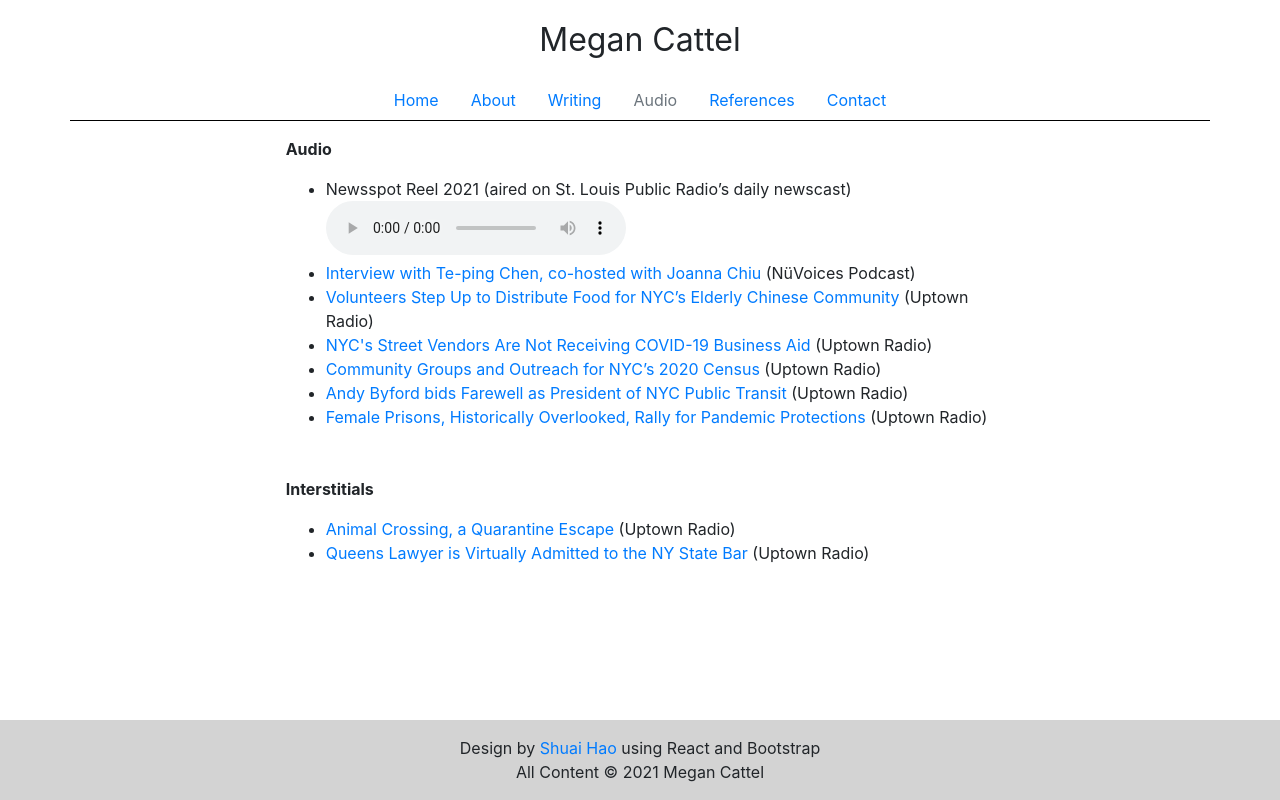
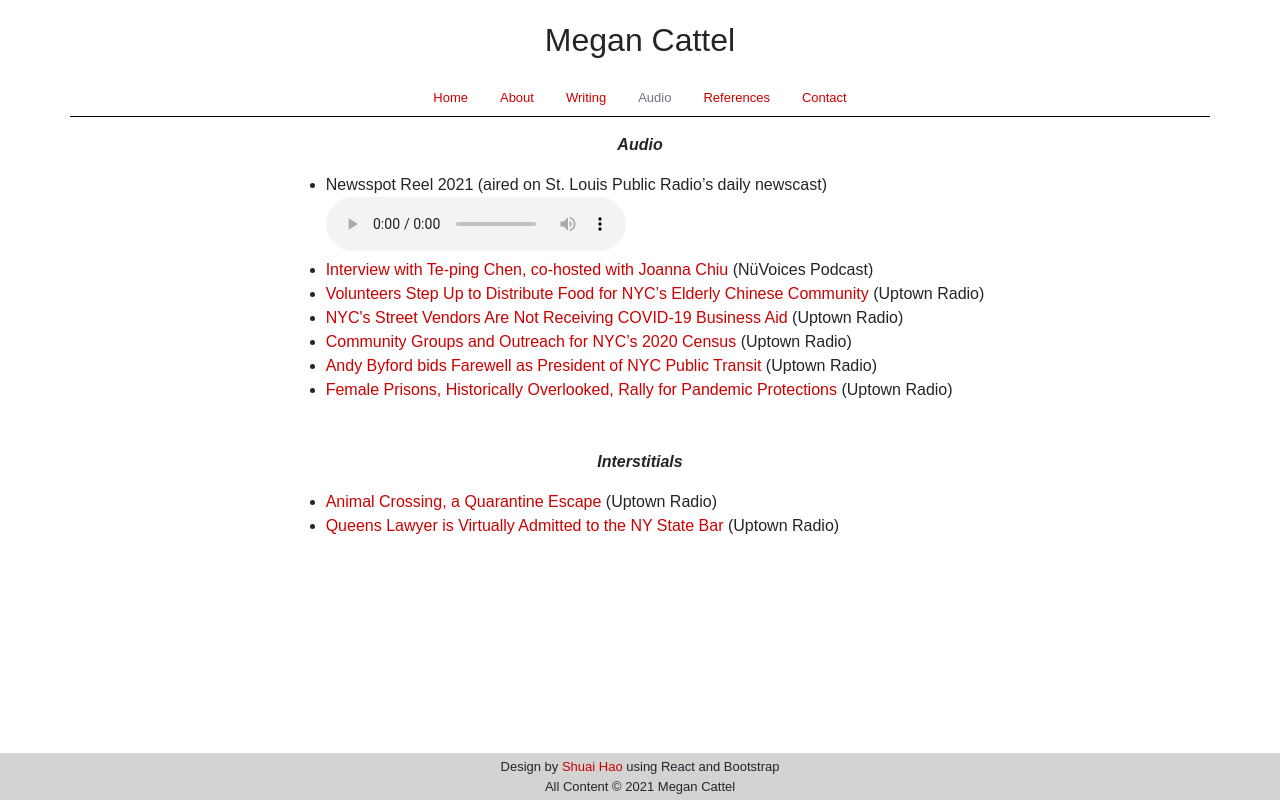
Before and after one commit to megan-cattel/Personal-website, a React (Create React App) app: page /#/audio in a window 1280 px wide. Built offline with nearby package versions, Linux system fonts and the light colour scheme.

Commit message:
style changes

```diff
--- a/src/components/About.js
+++ b/src/components/About.js
@@ -6,14 +6,14 @@ function About() {
   return (
     <div>
         <div className="row justify-content-center">
-            <div className="col col-4 p-3">
+            <div className="col col-4 p-3 mt-5">
                 <img src={profile} className="img-fluid" alt="profile_picture" />
             </div>
             <div className="col col-6 intro pt-3">
                 <div className="text-center">
-                  <p className="resume"><b><a href={resume}>Resume</a></b></p>
-                  <p>Hi, my name is Megan.</p>
+                  <p className="resume"><b><a href={resume}>2021 Resume</a> / <a href="https://www.linkedin.com/in/megan-cattel-9627a049/">LinkedIn</a></b></p>
                 </div>
+                <p><b>Here are some fast facts:</b></p>
                 <ul>
                   <li>I use she/her/hers pronouns. </li>
                   <li>I graduated from Columbia Journalism School’s M.S. program in 2020.</li>
--- a/src/components/Audio.js
+++ b/src/components/Audio.js
@@ -6,7 +6,9 @@ function Audio() {
     <div>
         <div className="row justify-content-center p-3">
             <div className="col col-8 article">
-                <p><b>Audio</b></p>
+                <div className="text-center">
+                    <p><b><i>Audio</i></b></p>
+                </div>
                 <ul>
                     <li>
                         Newsspot Reel 2021 (aired on St. Louis Public Radio’s daily newscast)
@@ -38,7 +40,9 @@ function Audio() {
         </div>
         <div className="row justify-content-center p-3">
             <div className="col col-8 article">
-                <p><b>Interstitials</b></p>
+                <div className="text-center">
+                    <p><b><i>Interstitials</i></b></p>
+                </div>
                 <ul>
                     <li>
                         <a href="https://uptownradio.wixsite.com/uptownradio/post/animal-crossing-a-quarantine-escape?fbclid=IwAR0Bu5_2uOCTfR_lfbsL3UX63gu2jTp-D82UO0IOwfnhVw2edv0bWCWoTno">Animal Crossing, a Quarantine Escape</a> (Uptown Radio)
--- a/src/components/Footer.js
+++ b/src/components/Footer.js
@@ -2,11 +2,11 @@ import React from "react";
 
 function Footer() {
   return (
-    <div className="footer fixed-bottom">
-        <div className="row justify-content-center pt-3">
+    <div className="footer text-center fixed-bottom">
+        <div className="row justify-content-center pt-1">
             <div>Design by <a href="https://github.com/haoshuai999">Shuai Hao</a> using React and Bootstrap</div>
         </div>
-        <div className="row justify-content-center pb-3">
+        <div className="row justify-content-center pb-1">
             <div>All Content © 2021 Megan Cattel</div>
         </div>
     </div>
--- a/src/components/Home.js
+++ b/src/components/Home.js
@@ -9,10 +9,10 @@ function Home() {
                 <img src={cartoon} className="img-fluid pt-5 pb-5" alt="homepage_picture" />
                 <div className="text-left">
                   <p className="p-2"><b><span className="intro-red">Hi, I’m Megan</span>, a freelance journalist and audio producer based in Queens, NYC.</b></p>
-                  <p className="p-2"><b>→ Here are links to my published <a href={process.env.PUBLIC_URL + "me/#/writing"}>writing</a> and <a href={process.env.PUBLIC_URL + "me/#/audio"}>audio</a> work.</b></p>
+                  <p className="p-2"><b>→ Here are links to my published <a href={process.env.PUBLIC_URL + "/#/writing"}>writing</a> and <a href={process.env.PUBLIC_URL + "/#/audio"}>audio</a> work.</b></p>
                   <p className="p-2">↳ My work can be found at <a href="https://www.teenvogue.com/contributor/megan-cattel">Teen Vogue</a>, <a href="https://www.goldthread2.com/author/megan-cattel">Goldthread</a> (a South China Morning Post imprint), <a href="https://news.stlpublicradio.org/people/megan-cattel">St. Louis Public Radio</a>, <a href="https://supchina.com/author/megancattel/">SupChina</a>, and <a href="https://megancattel.contently.com/">elsewhere</a>. I’ve also taken research assignments for iHeartMedia’s podcast division.</p>
                   <p className="p-2">↳ I have experience reporting on Asian American communities, US immigration policy, race, culture, and literature. Here are links to my writing and audio work. </p>
-                  <p className="p-2">↳ I’m currently available for freelance writing, audio editing, and production assignments. Please <a href={process.env.PUBLIC_URL + "me/#/contact"}>contact me</a> if you’d like to work together.</p>
+                  <p className="p-2">↳ I’m currently available for freelance writing, audio editing, and production assignments. Please <a href={process.env.PUBLIC_URL + "/#/contact"}>contact me</a> if you’d like to work together.</p>
                   <p className="p-2">Thank you for visiting my website!</p>
                   <br />
                   <br />
--- a/src/components/References.js
+++ b/src/components/References.js
@@ -5,7 +5,9 @@ function References() {
     <div>
         <div className="row justify-content-center p-3">
             <div className="col col-8 article">
-                <p><b>Audio Production</b></p>
+                <div className="text-center">
+                    <p><b><i>Audio Production</i></b></p>
+                </div>
                 <ul>
                     <li>
                         “I’ve worked with Megan on research projects for three different podcasts. She has a strong sense of which scenes advance the story, a keen eye for key details, and an ability to uncover elements everyone else overlooks. If your show idea needs fleshing out, or you’re in search of compelling ideas, Megan is a truly valuable resource.”
@@ -20,7 +22,9 @@ function References() {
         </div>
         <div className="row justify-content-center p-3">
             <div className="col col-8 article">
-                <p><b>Reporting</b></p>
+                <div className="text-center">
+                    <p><b><i>Reporting</i></b></p>
+                </div>
                 <ul>
                     <li>
                         “[She has] a knack for finding and engaging characters that present vivid personal moments, and that brings the stories to life.”
@@ -39,7 +43,9 @@ function References() {
         </div>
         <div className="row justify-content-center p-3">
             <div className="col col-8 article">
-                <p><b>Ghostwriting, Editing, Fact-Checking</b></p>
+                <div className="text-center">
+                    <p><b><i>Ghostwriting, Editing, Fact-Checking</i></b></p>
+                </div>
                 <ul>
                     <li>
                         “Megan’s that trifecta of a human you want to work with: smart, thoughtful, and talented. She turned around a manuscript editing project in a few days, was great at keeping in touch every step of the way, and was thoughtful about the details when it mattered the most. I felt so good knowing that my editing project was in her hands and I know when you start working with her, you’ll feel the same too.”
--- a/src/components/Writing.js
+++ b/src/components/Writing.js
@@ -5,7 +5,10 @@ function Writing() {
     <div>
         <div className="row justify-content-center p-3">
             <div className="col col-8 article">
-                <p><b>News & Features</b></p>
+                <div className="text-center">
+                    <p><b>**Selected bylines - click <a href="https://megancattel.contently.com/">here</a> to see my complete portfolio</b></p>
+                    <p><b><i>News & Features</i></b></p>
+                </div>
                 <ul>
                     <li>
                         <a href="https://www.teenvogue.com/story/asian-american-studies-departments">Asian American Studies could be transformative. Why are programs so hard to find in colleges today?</a> (Teen Vogue)
@@ -36,7 +39,9 @@ function Writing() {
         </div>
         <div className="row justify-content-center p-3">
             <div className="col col-8 article">
-                <p><b>Essays</b></p>
+                <div className="text-center">
+                    <p><b><i>Essays</i></b></p>
+                </div>
                 <ul>
                     <li>
                         <a href="https://medium.com/columbiajourn/essay-stop-pretending-this-is-normal-4e6efea863d7">“Stop pretending this is normal,” a pandemic lockdown essay</a> (Columbia Journalism School)
@@ -49,7 +54,9 @@ function Writing() {
         </div>
         <div className="row justify-content-center p-3">
             <div className="col col-8 article">
-                <p><b>Interviews & Criticism</b></p>
+                <div className="text-center">
+                    <p><b><i>Interviews & Criticism</i></b></p>
+                </div>
                 <ul>
                     <li>
                         <a href="https://tastefulrude.com/crying-in-h-mart-review-grief-hunger-and-healing/">Review, Crying in H-Mart by Michelle Zauner</a> (Tasteful Rude)
--- a/src/index.css
+++ b/src/index.css
@@ -1,8 +1,35 @@
+html {
+  overflow-y: scroll;
+}
+
+body {
+  margin: 0;
+  font-family: "Nunito", "Arial", -apple-system, BlinkMacSystemFont, 'Segoe UI', 'Roboto', 'Oxygen',
+    'Ubuntu', 'Cantarell', 'Fira Sans', 'Droid Sans', 'Helvetica Neue',
+    sans-serif;
+  -webkit-font-smoothing: antialiased;
+  -moz-osx-font-smoothing: grayscale;
+}
+
+code {
+  font-family: source-code-pro, Menlo, Monaco, Consolas, 'Courier New',
+    monospace;
+}
+
+a {
+  color: #cc0000;
+}
+
+.nav {
+  font-size: 13px;
+}
+
 .title {
   font-size: 32px;
 }
 
 .footer {
+  font-size: 13px;
   background-color: lightgray;
 }
 
```
